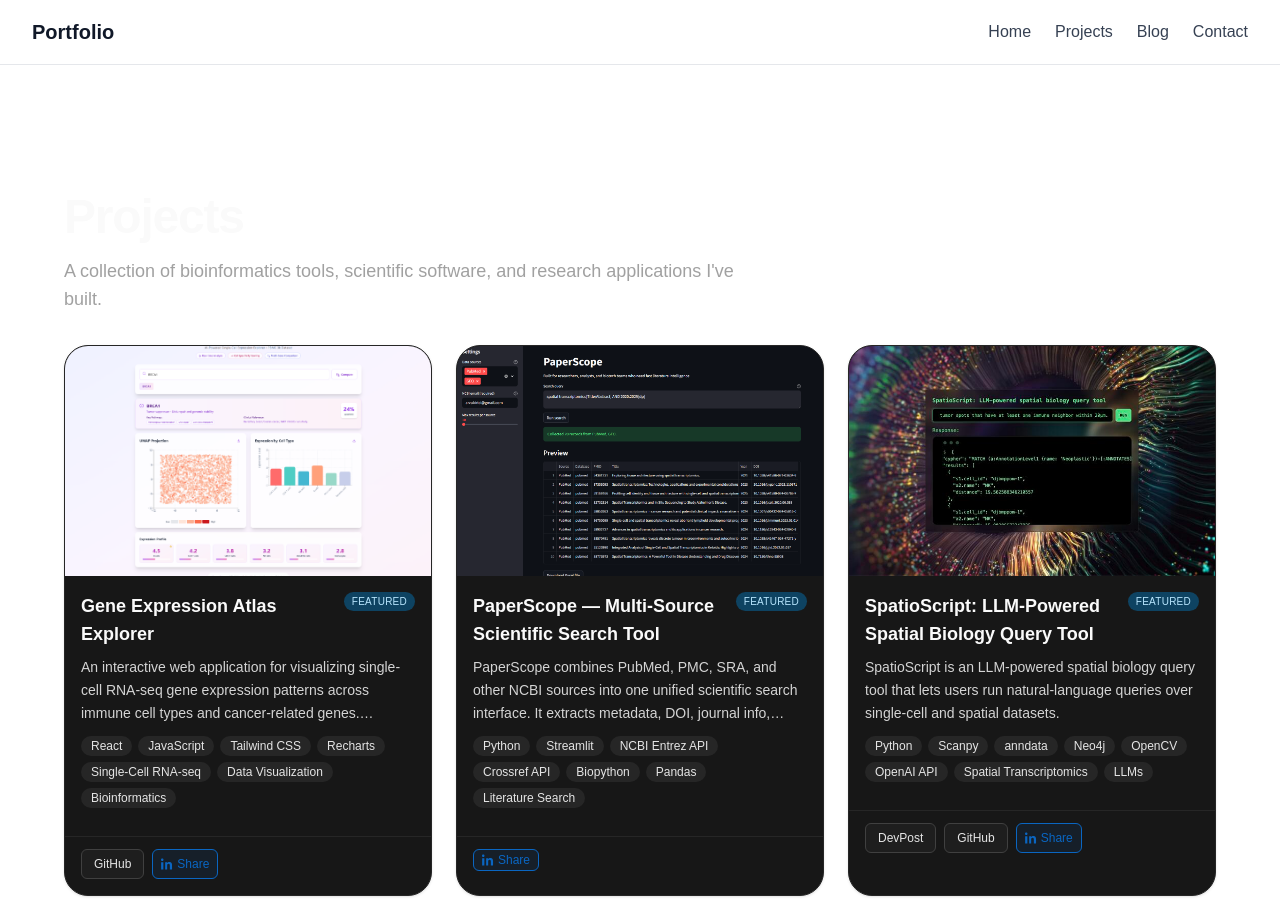
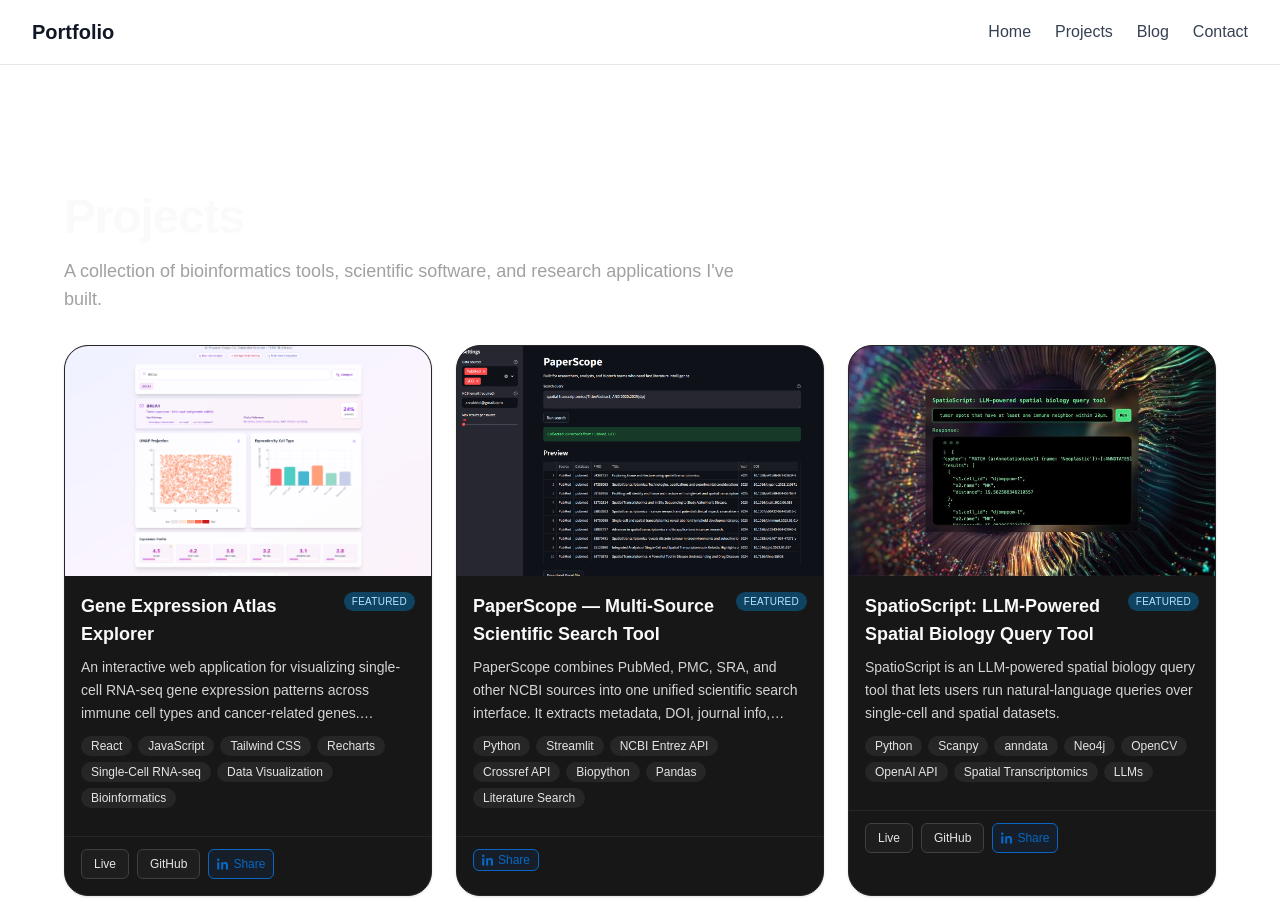
Before and after one commit to agkirici/agkirici.github.io, a Next.js app: page /projects in a window 1280 px wide. Shown: the top 918 px of the page. Built offline with nearby package versions, Linux system fonts and the light colour scheme.

Commit message:
Update ProjectCard and add push commands file

```diff
--- a/components/ProjectCard.tsx
+++ b/components/ProjectCard.tsx
@@ -89,7 +89,7 @@ export default function ProjectCard({ title, description, tags, slug, featured,
             className="inline-flex items-center gap-1.5 rounded-md border border-neutral-700 bg-neutral-800/50 px-3 py-1.5 text-xs font-medium text-neutral-200 hover:bg-neutral-800 hover:border-neutral-600 transition-colors"
             onClick={(e) => e.stopPropagation()}
           >
-            <span>DevPost</span>
+            <span>Live</span>
           </a>
         )}
         {github && (
--- a/data/projects.ts
+++ b/data/projects.ts
@@ -62,6 +62,7 @@ export const projects = [
       "Bioinformatics",
     ],
     banner: "/gene-expression-atlas.png",
+    link: "https://gene-expression-atlas.vercel.app/",
     github: "https://github.com/agkirici/gene-expression-atlas",
   },
 ];
```
Also changed, not shown: 1 other file (tests, documents, lock files or other folders).
